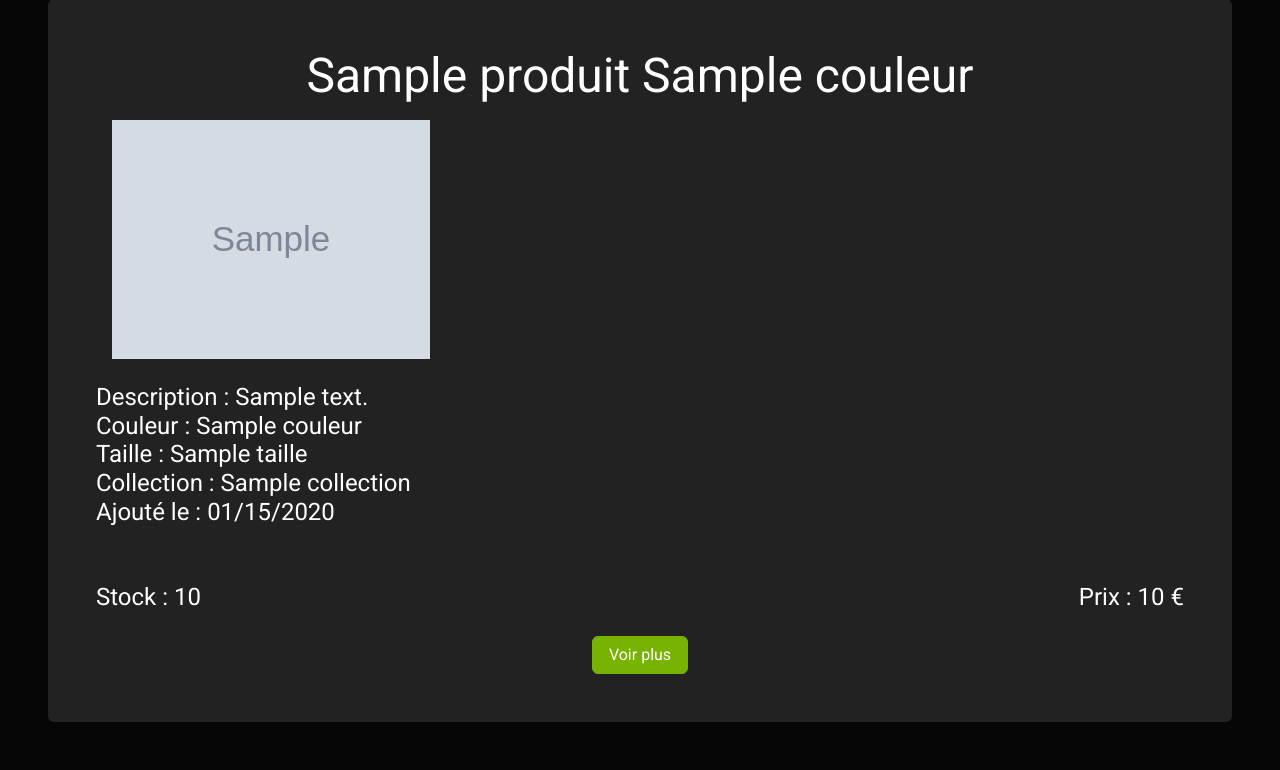
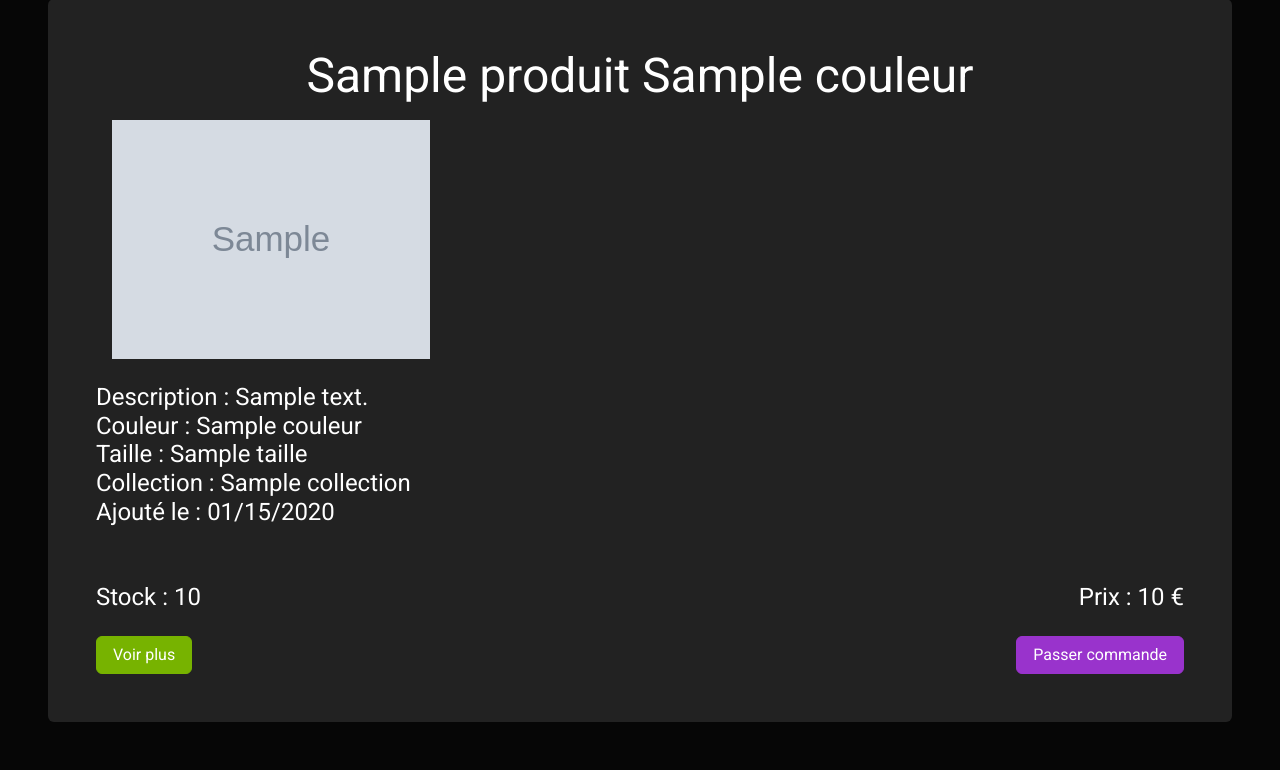
Before and after one commit to WassimHr/T-Shop, a Symfony app: template templates/app/index.html.twig in a window 1280 px wide. Shown: the part 280-1050 px from the top of the page. Run offline with Twig, Linux system fonts and the light colour scheme; the template is opened without the code that fills it: most values are stand-ins (such as "Sample title", 1, 10 or a date in 2020); grey boxes marked "Sample" are stand-in pictures; some libraries are stand-ins or nearby versions.

Commit message:
[update][*]

```diff
--- a/templates/app/index.html.twig
+++ b/templates/app/index.html.twig
@@ -1,4 +1,4 @@
- {% extends 'base.html.twig' %}
+{% extends 'base.html.twig' %}
 
 {% block title %}Home
 {% endblock %}
@@ -11,12 +11,12 @@
 		{#? Il y'a pas de foreach on parcourt le tableau avec la fonction for de twig #}
 		{#? L'argument avant le in est la valeure à chaque tour de boucle  #}
 		{#? L'argument après le in est le tableai a parcourir #}
-        <div class="card-container d-flex flex-wrap">
-			{% for item in produit %}
+			<div class="card-container d-flex flex-wrap"> {% for item in produit %}
 
 				<div class="card-body p-5 bg-light rounded m-5 text-white">
 					<h2 class="card-title text-center">
-						{{item.titre}} {{item.couleur}}</h2>
+						{{item.titre}}
+						{{item.couleur}}</h2>
 					<img class="p-3" src="{{ asset('images/produit/' ~ item.photo )}}" alt="T-shirt" width="350">
 					<h5 class="card-title pt-2">
 						Description :
@@ -33,18 +33,21 @@
 						<h5 class="card-title">Stock :
 							{{item.stock}}</h5>
 						<h5 class="card-title">Prix :
-							{{item.prix}} €</h5>
+							{{item.prix}}
+							€</h5>
 					</div>
-                    <div class="text-center">
-                    <a class="btn btn-success mt-4" href="{{path('show', {id: item.id}) }}">Voir plus</a>
-                    </div>
+					<div class="text-center d-flex justify-content-between">
+						<a class="btn btn-success mt-4" href="{{path('show', {id: item.id}) }}">Voir plus</a>
+						<a href="{{path('cart_commande')}}" class="btn btn-info mt-4">Passer commande</a>
+
+					</div>
 
 
 				</div>
 
 
-		{% endfor %}
-        </div>
+			{% endfor %}
+		</div>
 	</section>
 
 {% endblock %}
```
